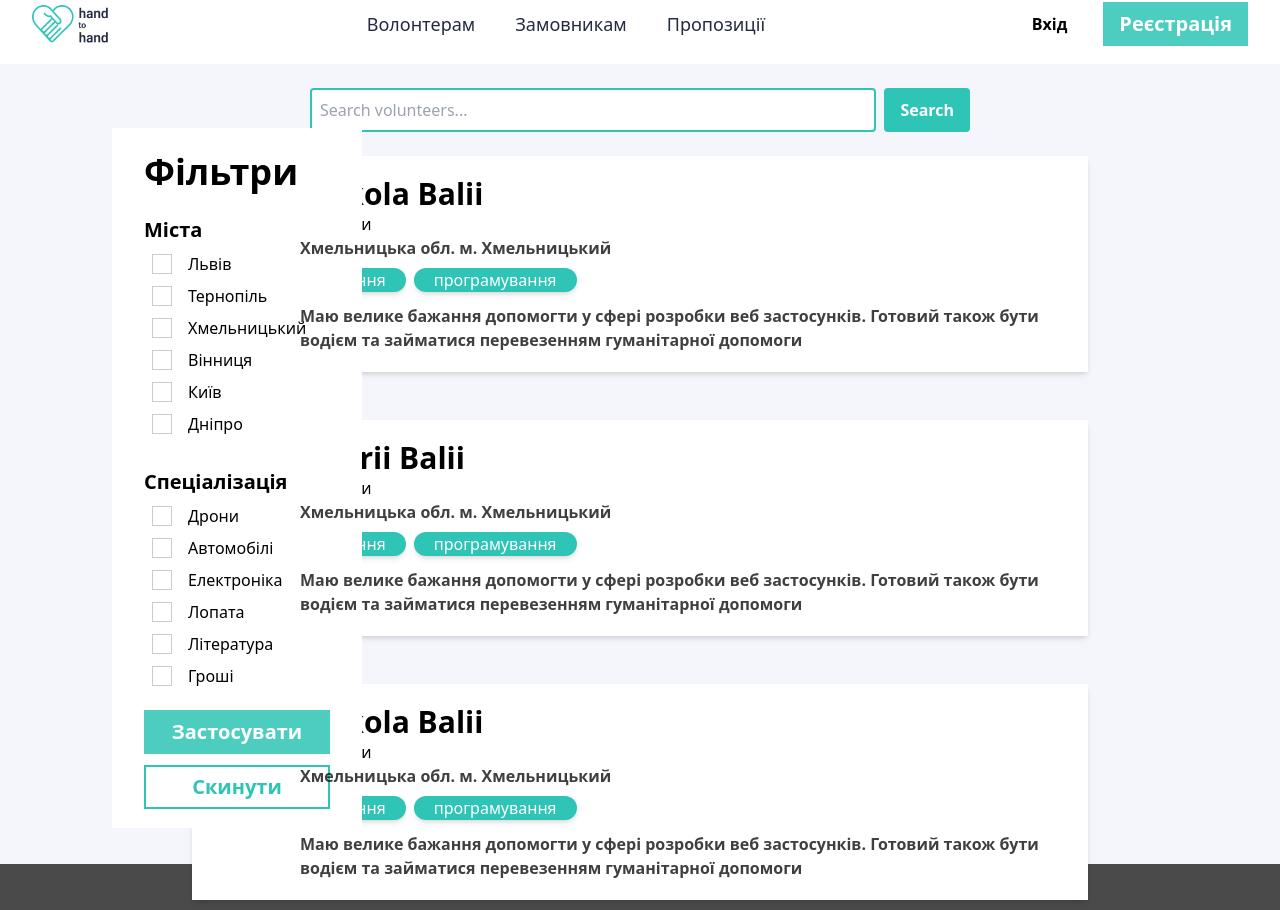
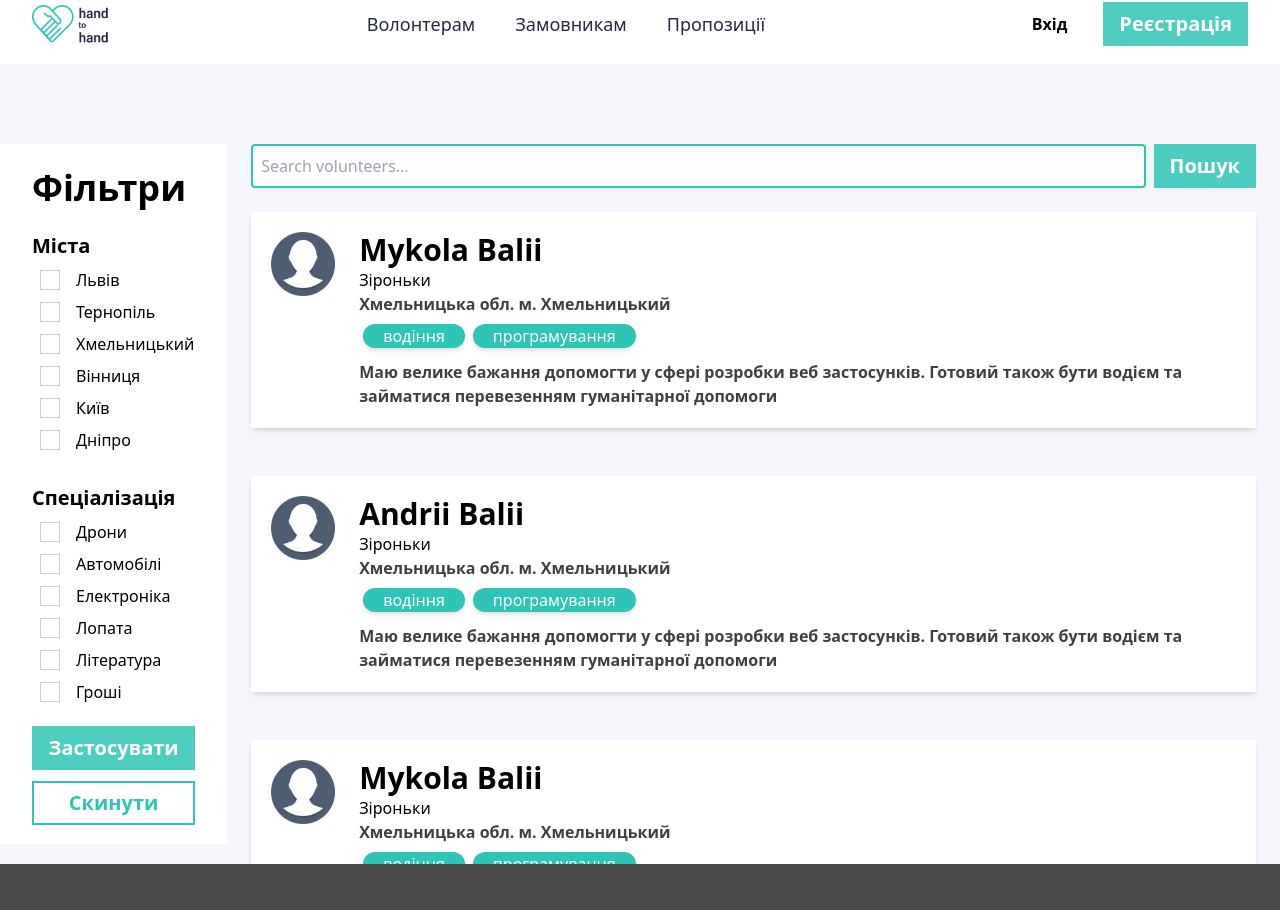
Before and after one commit to 418-Teapot-Team/help-hub, a Vue app in the folder frontend/: page /findvolunteer in a window 1280 px wide. Shown: the part 16-926 px from the top of the page. Built offline with nearby package versions, Linux system fonts and the light colour scheme.

Commit message:
fix: fixed volunteer page layout, fixed search layout

```diff
--- a/frontend/src/components/feed/feed/FindVolunteerFeed.vue
+++ b/frontend/src/components/feed/feed/FindVolunteerFeed.vue
@@ -1,26 +1,25 @@
 <template>
-  <section class="flex flex-col justify-start mt-6">
+  <section class="flex flex-col justify-start mt-20">
     <SearchBar />
     <FeedCard v-for="(volunteer, index) in paginatedVolunteers" :key="index" :data="volunteer" />
     <div
       v-if="store.volunteers.length > itemsPerPage"
       class="flex justify-center gap-2 items-center mt-2"
     >
-      <button
+      <AppButton
+        text="Prev"
         @click="currentPage--"
         :disabled="currentPage <= 0"
-        class="bg-primary hover:bg-primary-dark text-white font-bold py-2 px-4"
-      >
-        Prev
-      </button>
+        class="bg-primary hover:bg-primary-dark text-white py-2 px-4"
+      />
+
       <div class="font-semibold">Page: {{ currentPage + 1 }} of {{ pageCount }}</div>
-      <button
+      <AppButton
+        text="Next"
         @click="currentPage++"
         :disabled="currentPage >= pageCount - 1"
-        class="bg-primary hover:bg-primary-dark text-white font-bold py-2 px-4"
-      >
-        Next
-      </button>
+        class="bg-primary hover:bg-primary-dark text-white py-2 px-4"
+      />
     </div>
   </section>
 </template>
@@ -30,6 +29,7 @@ import { onMounted, ref, computed } from 'vue';
 import { useFindFeedStore } from '@/stores/findFeed.js';
 import FeedCard from '@/components/feed/feed/card/FeedCard.vue';
 import SearchBar from '@/components/feed/feed/SearchBar.vue';
+import AppButton from '@/components/atoms/buttons/AppButton.vue';
 
 const store = useFindFeedStore();
 const itemsPerPage = 3;
--- a/frontend/src/components/feed/feed/SearchBar.vue
+++ b/frontend/src/components/feed/feed/SearchBar.vue
@@ -1,29 +1,29 @@
 <template>
   <section>
-    <div class="flex justify-center">
+    <div class="flex justify-center w-full px-6">
       <!-- TODO: add debounce for search-->
-      <div class="border-2 border-primary bg-white rounded mr-2 w-3/5">
+      <div class="border-2 border-primary bg-white rounded mr-2 w-full p-2">
         <input
           v-model="searchTerm"
           type="text"
           placeholder="Search volunteers..."
-          class="m-2 rounded"
+          class="rounded w-full"
         />
       </div>
       <!-- TODO: send the search request to server -->
-      <button
+      <AppButton
+        text="Пошук"
+        isBold
         @click="search"
-        class="bg-primary hover:bg-primary-dark text-white font-bold py-2 px-4 rounded"
-      >
-        Search
-      </button>
+        class="bg-primary hover:bg-primary-dark text-white py-2 px-4"
+      />
     </div>
   </section>
 </template>
 
 <script setup>
 import { ref } from 'vue';
-
+import AppButton from '@/components/atoms/buttons/AppButton.vue';
 const searchTerm = ref('');
 </script>
 
--- a/frontend/src/components/feed/feed/card/FeedCard.vue
+++ b/frontend/src/components/feed/feed/card/FeedCard.vue
@@ -1,5 +1,5 @@
 <template>
-  <section class="m-6 bg-white shadow-md max-w-4xl">
+  <section class="m-6 bg-white shadow-md max-w-6xl">
     <div class="flex gap-6 p-5">
       <div class="md:flex-shrink-0 self-start">
         <img class="object-contain w-16" :src="volunteer.image" />
--- a/frontend/src/components/feed/filters/Filters.vue
+++ b/frontend/src/components/feed/filters/Filters.vue
@@ -1,5 +1,5 @@
 <template>
-  <section class="w-[250px] h-[700px] bg-white m-16 ml-28 absolute px-8 py-6">
+  <section class="w-[250px] h-[700px] bg-white mt-20 px-8 py-6">
     <span class="text-4xl font-semibold">Фільтри</span>
     <FiltersVariants :title="'Міста'" :filters="store.cities" />
     <FiltersVariants :title="'Спеціалізація'" :filters="store.spec" />
--- a/frontend/src/components/home/Welcome.vue
+++ b/frontend/src/components/home/Welcome.vue
@@ -2,7 +2,6 @@
   <section>
     <div class="bg-section-secondary h-full flex flex-col w-screen">
       <!-- small screen -->
-
       <div class="w-full h-[calc(100vh-80px)] flex lg:hidden justify-center px-10">
         <div
           class="bg-white mt-12 h-36 w-[calc(100vw-100px)] sm:w-[600px] md:w-[700px] rounded-md absolute z-0"
--- a/frontend/src/views/FindVolunteerView.vue
+++ b/frontend/src/views/FindVolunteerView.vue
@@ -1,8 +1,8 @@
 <template>
   <div class="bg-section-secondary w-screen h-screen">
-    <Filters />
     <div class="flex justify-center h-screen">
-      <FindVolunteerFeed />
+      <Filters />
+      <FindVolunteerFeed class="overflow-auto pb-10" />
     </div>
   </div>
 </template>
```
